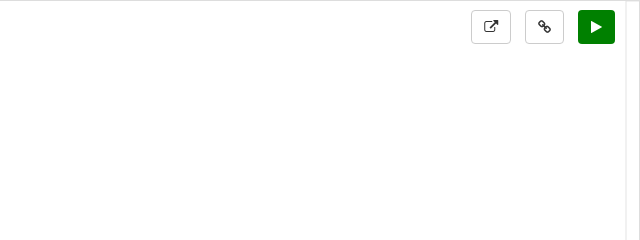
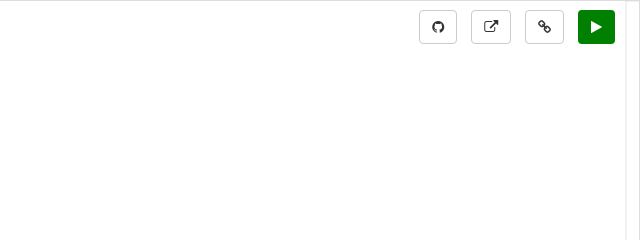
Before and after one commit to toolness/coquette-blockly, a plain HTML site: page index.html in a window 1280 px wide. Shown: the top 240 px of the page, 640-1280 px from the left. Drawn offline with Linux system fonts and the light colour scheme.

Commit message:
link to github repository

```diff
--- a/index.html
+++ b/index.html
@@ -65,6 +65,7 @@ ul.toolbar {
 <body>
   <div id="blockly">
     <ul class="toolbar list-unstyled list-inline">
+      <li><a href="https://github.com/toolness/coquette-blockly" class="btn btn-default" target="_blank" title="View this project's GitHub repository"><i class="fa fa-github"></i></a></li>
       <li><button id="pop-out" class="btn btn-default" title="Open this game in a separate window"><i class="fa fa-external-link"></i></button></li>
       <li><button id="linkify" class="btn btn-default" title="Link to this game"><i class="fa fa-link"></i></button></li>
       <li><button id="play" class="btn" title="Play game (Ctrl+space)"><i class="fa fa-play"></i></button></li>
```
